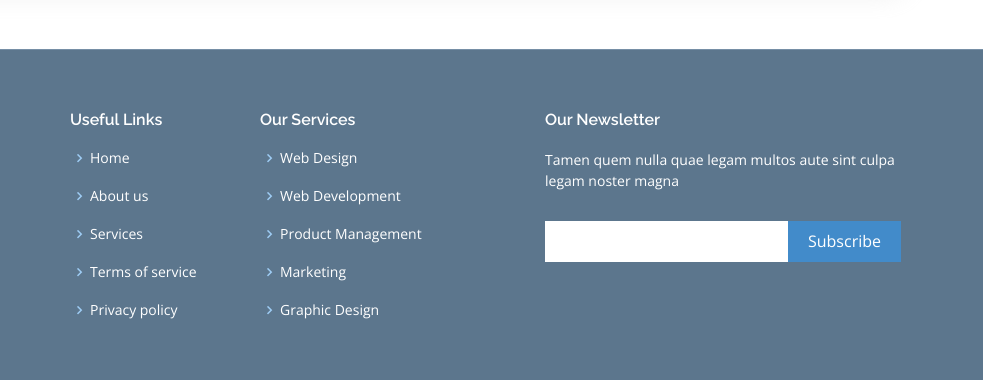
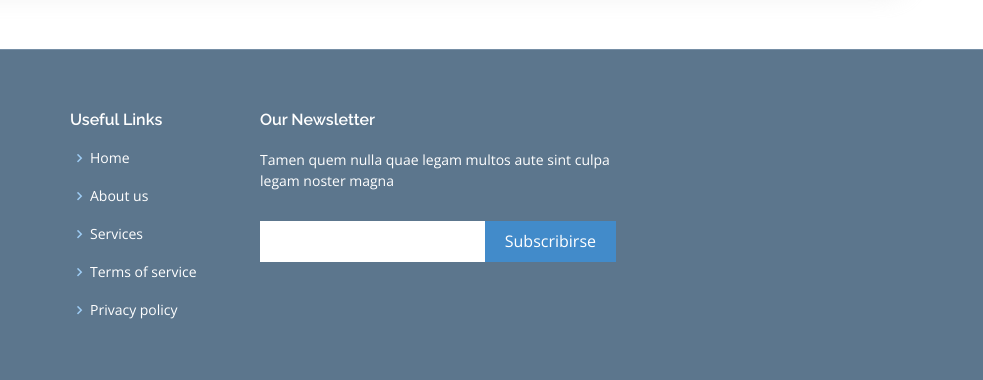
Before and after one commit to DafneVillarreal/Landing, a plain HTML site: page index.html in a window 1280 px wide. Shown: the part 4974-5354 px from the top of the page, 297-1280 px from the left. Drawn offline with nearby package versions, Linux system fonts and the light colour scheme.

Commit message:
elimine seccion de diseño grafico en el footer

```diff
--- a/index.html
+++ b/index.html
@@ -523,22 +523,11 @@
             </ul>
           </div>
 
-          <div class="col-lg-3 col-md-6 footer-links">
-            <h4>Our Services</h4>
-            <ul>
-              <li><i class="bx bx-chevron-right"></i> <a href="#">Web Design</a></li>
-              <li><i class="bx bx-chevron-right"></i> <a href="#">Web Development</a></li>
-              <li><i class="bx bx-chevron-right"></i> <a href="#">Product Management</a></li>
-              <li><i class="bx bx-chevron-right"></i> <a href="#">Marketing</a></li>
-              <li><i class="bx bx-chevron-right"></i> <a href="#">Graphic Design</a></li>
-            </ul>
-          </div>
-
           <div class="col-lg-4 col-md-6 footer-newsletter">
             <h4>Our Newsletter</h4>
             <p>Tamen quem nulla quae legam multos aute sint culpa legam noster magna</p>
             <form action="" method="post">
-              <input type="email" name="email"><input type="submit" value="Subscribe">
+              <input type="email" name="email"><input type="submit" value="Subscribirse">
             </form>
 
           </div>
```
